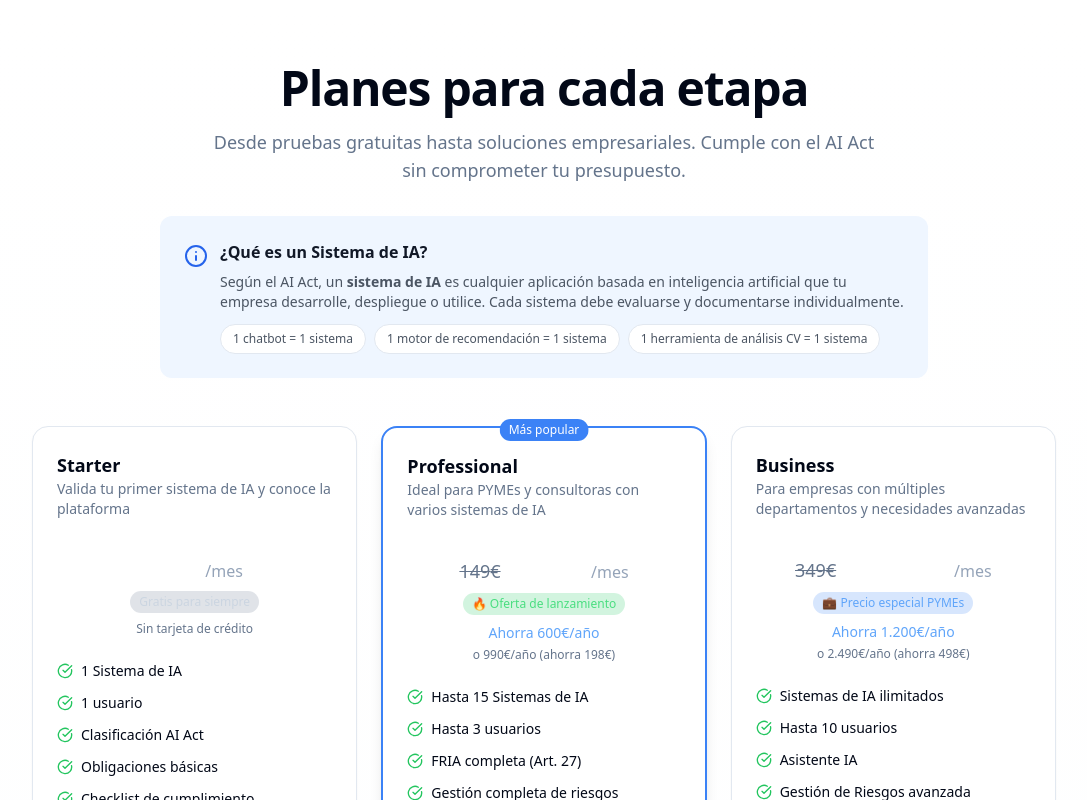
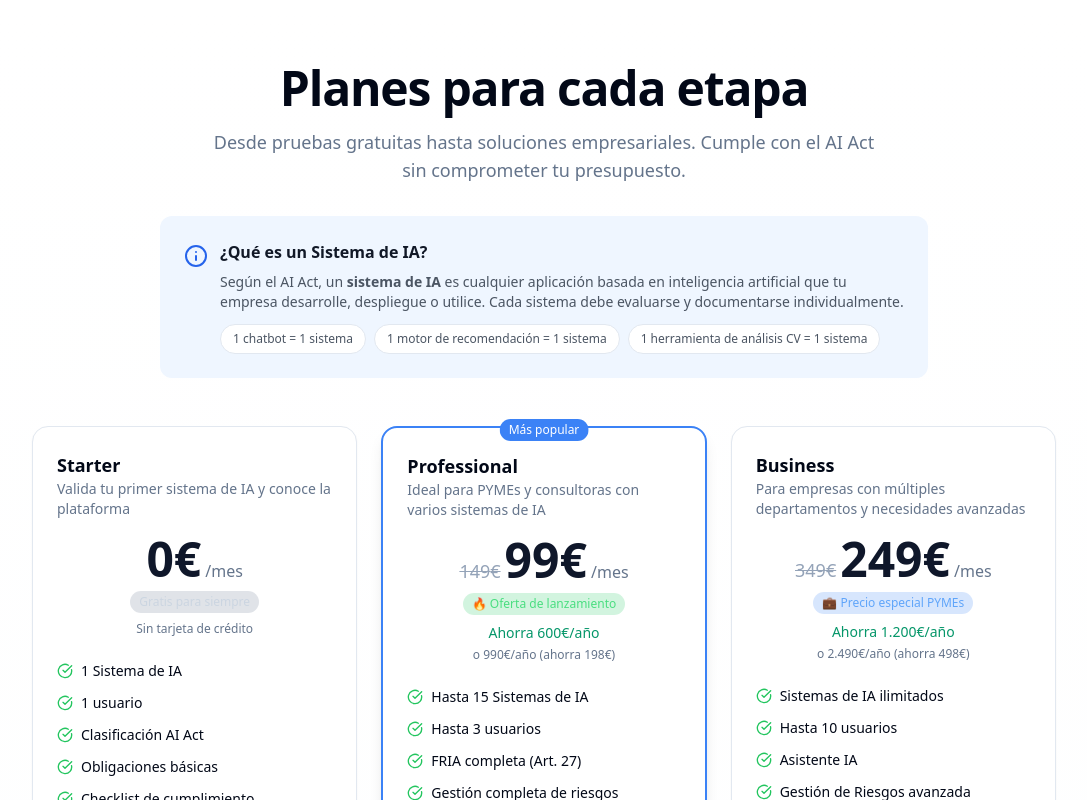
Before and after one commit to pablojordandlf/cumplia, a Next.js app in the folder apps/web/: page /pricing in a window 1280 px wide. Shown: the top 800 px of the page, without its empty margins (96-1183 px from the left). Built offline with nearby package versions, Linux system fonts and the light colour scheme.

Commit message:
fix: pricing visibility, landing discounts, Templates rename

```diff
--- a/apps/web/app/(dashboard)/dashboard/page.tsx
+++ b/apps/web/app/(dashboard)/dashboard/page.tsx
@@ -524,18 +524,18 @@ export default function DashboardPage() {
             </Link>
           </Card>
 
-          {/* Administración */}
+          {/* Templates */}
           <Card className="hover:shadow-lg transition-shadow cursor-pointer">
             <Link href="/dashboard/admin">
               <CardContent className="p-6">
                 <div className="flex items-center gap-4">
                   <div className="p-3 bg-gradient-to-br from-purple-500 to-pink-600 rounded-xl text-white">
-                    <Settings2 className="w-6 h-6" />
+                    <BookOpen className="w-6 h-6" />
                   </div>
                   <div className="flex-1">
-                    <h3 className="text-lg font-semibold text-gray-900">Administración</h3>
+                    <h3 className="text-lg font-semibold text-gray-900">Templates</h3>
                     <p className="text-sm text-gray-500">
-                      Gestiona plantillas de riesgos, campos personalizados y configuraciones
+                      Plantillas de riesgos predefinidas y personalizables para tu evaluación de IA
                     </p>
                   </div>
                   <ArrowRight className="w-5 h-5 text-gray-400" />
--- a/apps/web/app/page.tsx
+++ b/apps/web/app/page.tsx
@@ -479,6 +479,7 @@ function PricingSection() {
     {
       name: 'Professional',
       price: '99€',
+      originalPrice: '149',
       period: '/mes',
       description: 'Para equipos con varios sistemas de IA',
       features: [
@@ -490,13 +491,18 @@ function PricingSection() {
         'Exportación de documentos',
         'Soporte prioritario'
       ],
-      cta: 'Prueba Gratis',
+      cta: 'Elige Professional',
       href: '/register?plan=professional',
-      highlight: true
+      highlight: true,
+      badge: '🔥 Oferta de lanzamiento',
+      badgeColor: 'bg-green-500/20 text-green-400',
+      yearlySavings: 'Ahorra 600€/año',
+      additionalSavings: 'o 990€/año (ahorra 198€)'
     },
     {
       name: 'Business',
       price: '299€',
+      originalPrice: '349',
       period: '/mes',
       description: 'Para organizaciones con múltiples departamentos',
       features: [
@@ -508,9 +514,13 @@ function PricingSection() {
         'Múltiples departamentos',
         'Soporte dedicado'
       ],
-      cta: 'Contactar Ventas',
+      cta: 'Elige Business',
       href: '/contact?plan=business',
-      highlight: false
+      highlight: false,
+      badge: '💼 Precio especial PYMEs',
+      badgeColor: 'bg-blue-500/20 text-blue-400',
+      yearlySavings: 'Ahorra 1.200€/año',
+      additionalSavings: 'o 2.490€/año (ahorra 498€)'
     },
     {
       name: 'Enterprise',
@@ -561,11 +571,25 @@ function PricingSection() {
             >
               <div className="text-center mb-8">
                 <h3 className="text-2xl font-bold text-white mb-2">{plan.name}</h3>
-                <div className="flex items-baseline justify-center gap-1 mb-2">
+                <div className="flex items-baseline justify-center gap-1 flex-wrap mb-2">
+                  {plan.originalPrice && (
+                    <span className="text-slate-400 line-through text-lg mr-2">{plan.originalPrice}€</span>
+                  )}
                   <span className="text-5xl font-bold text-white">{plan.price}</span>
                   <span className="text-slate-500">{plan.period}</span>
                 </div>
-                <p className="text-slate-400 text-sm">{plan.description}</p>
+                {plan.badge && (
+                  <span className={`inline-block px-3 py-1 rounded-full text-xs font-medium mb-2 ${plan.badgeColor || 'bg-blue-500/20 text-blue-400'}`}>
+                    {plan.badge}
+                  </span>
+                )}
+                {plan.yearlySavings && (
+                  <p className="text-sm text-emerald-400 font-medium">{plan.yearlySavings}</p>
+                )}
+                {plan.additionalSavings && (
+                  <p className="text-xs text-slate-500 mt-1">{plan.additionalSavings}</p>
+                )}
+                <p className="text-slate-400 text-sm mt-2">{plan.description}</p>
               </div>
 
               <ul className="space-y-4 mb-8">
--- a/apps/web/app/pricing/page.tsx
+++ b/apps/web/app/pricing/page.tsx
@@ -124,8 +124,8 @@ export default function PricingPage() {
             </div>
             <div className="text-center mb-6">
               <div className="flex items-baseline justify-center gap-1">
-                <span className="text-5xl font-bold text-white">0€</span>
-                <span className="text-slate-400">/mes</span>
+                <span className="text-5xl font-bold text-slate-900">0€</span>
+                <span className="text-slate-500">/mes</span>
               </div>
               <Badge className="mt-2 bg-slate-500/20 text-slate-300">Gratis para siempre</Badge>
               <p className="text-xs text-slate-500 mt-2">Sin tarjeta de crédito</p>
@@ -157,13 +157,13 @@ export default function PricingPage() {
               <p className="text-sm text-muted-foreground">{professionalTier.description}</p>
             </div>
             <div className="text-center mb-6">
-              <div className="flex items-baseline justify-center gap-1">
-                <span className="text-slate-500 line-through text-lg">{professionalTier.originalPrice}€</span>
-                <span className="text-5xl font-bold text-white">{professionalTier.monthlyPrice}€</span>
-                <span className="text-slate-400">/mes</span>
+              <div className="flex items-baseline justify-center gap-1 flex-wrap">
+                <span className="text-slate-400 line-through text-lg">{professionalTier.originalPrice}€</span>
+                <span className="text-5xl font-bold text-slate-900">{professionalTier.monthlyPrice}€</span>
+                <span className="text-slate-500">/mes</span>
               </div>
               <Badge className={`mt-2 ${professionalTier.badgeColor}`}>{professionalTier.badge}</Badge>
-              <p className="text-sm text-blue-400 mt-2">{professionalTier.yearlySavings}</p>
+              <p className="text-sm text-emerald-600 font-medium mt-2">{professionalTier.yearlySavings}</p>
               <p className="text-xs text-slate-500 mt-1">{professionalTier.additionalSavings}</p>
             </div>
             <ul className="space-y-3 mb-6 flex-1">
@@ -188,13 +188,13 @@ export default function PricingPage() {
               <p className="text-sm text-muted-foreground">{businessTier.description}</p>
             </div>
             <div className="text-center mb-6">
-              <div className="flex items-baseline justify-center gap-1">
-                <span className="text-slate-500 line-through text-lg">{businessTier.originalPrice}€</span>
-                <span className="text-5xl font-bold text-white">{businessTier.monthlyPrice}€</span>
-                <span className="text-slate-400">/mes</span>
+              <div className="flex items-baseline justify-center gap-1 flex-wrap">
+                <span className="text-slate-400 line-through text-lg">{businessTier.originalPrice}€</span>
+                <span className="text-5xl font-bold text-slate-900">{businessTier.monthlyPrice}€</span>
+                <span className="text-slate-500">/mes</span>
               </div>
               <Badge className={`mt-2 ${businessTier.badgeColor}`}>{businessTier.badge}</Badge>
-              <p className="text-sm text-blue-400 mt-2">{businessTier.yearlySavings}</p>
+              <p className="text-sm text-emerald-600 font-medium mt-2">{businessTier.yearlySavings}</p>
               <p className="text-xs text-slate-500 mt-1">{businessTier.additionalSavings}</p>
             </div>
             <ul className="space-y-3 mb-6 flex-1">
```
